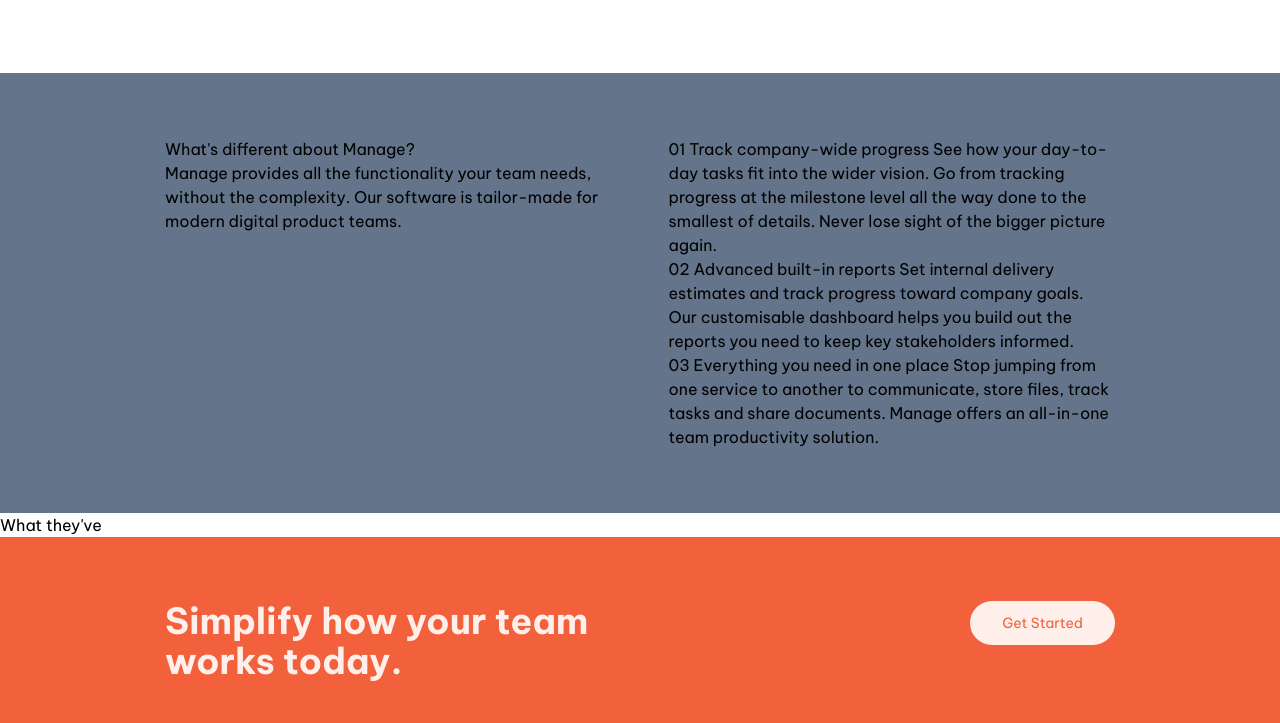
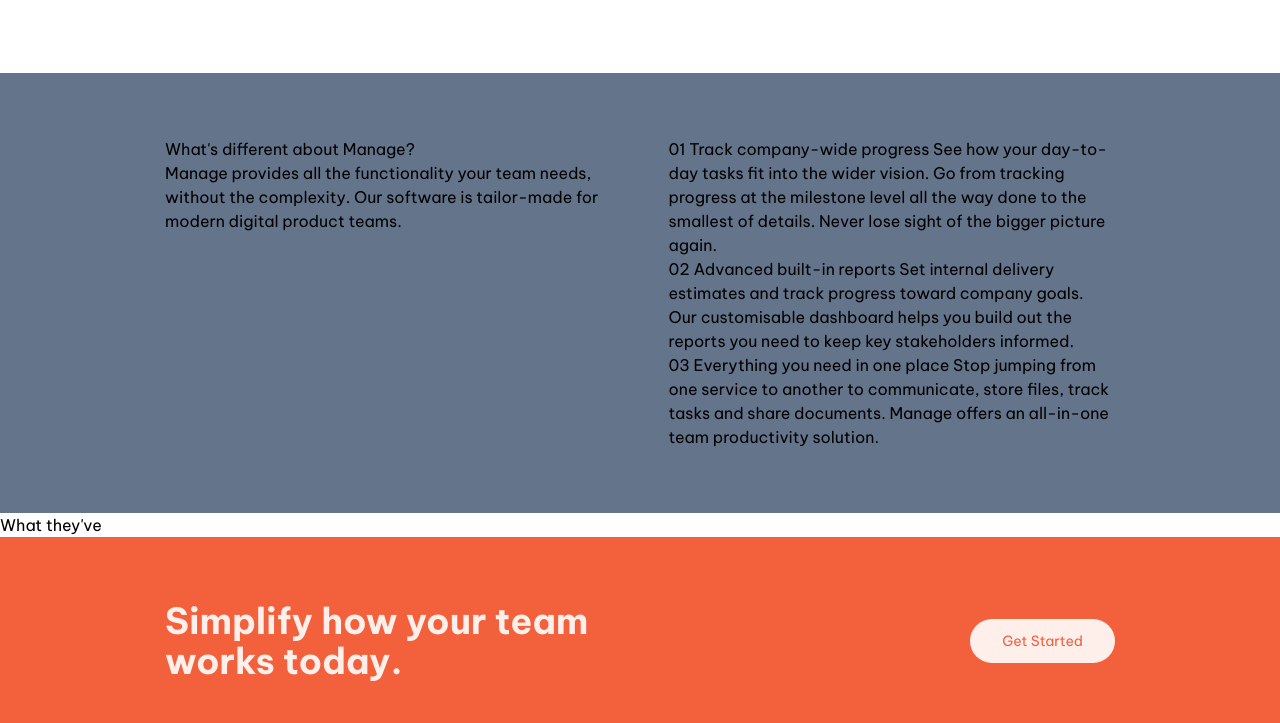
Before and after one commit to Professor1345/Manage, a website: page public/index.html in a window 1280 px wide. Shown: the part 755-1478 px from the top of the page. Drawn offline with Linux system fonts and the light colour scheme.

Commit message:
Done with half of the design

```diff
--- a/public/index.html
+++ b/public/index.html
@@ -88,11 +88,10 @@
 
       <div class="fifth-box genPadding">
         <div class="ffb-first">Simplify how your team works today.</div>
-        <a class="get-4">Get Started</a>
+        <a href="" class="get-4">Get Started</a>
       </div>
 
       <div>
-        <img src="" alt="" srcset="">
         <div>jjj</div>
         <div></div>
         <div></div>
--- a/src/input.css
+++ b/src/input.css
@@ -124,7 +124,7 @@
     @apply text-base md:text-[13px] lg:text-[13px] xl:text-sm;
     @apply py-2 px-5 xl:py-3 xl:px-8 rounded-full;
     @apply bg-[hsl(13,_100%,_96%)] text-[rgb(243,96,60)];
-    @apply self-center md:self-baseline my-auto !important;
+    @apply self-center md:self-center !important;
     @apply my-4 md:my-0 mb-7 md:mb-0 !important;
     /* @apply my-2 md:my-1 lg:my-3 xl:my-4; */
   }
```
Also changed, not shown: public/styles.css.
